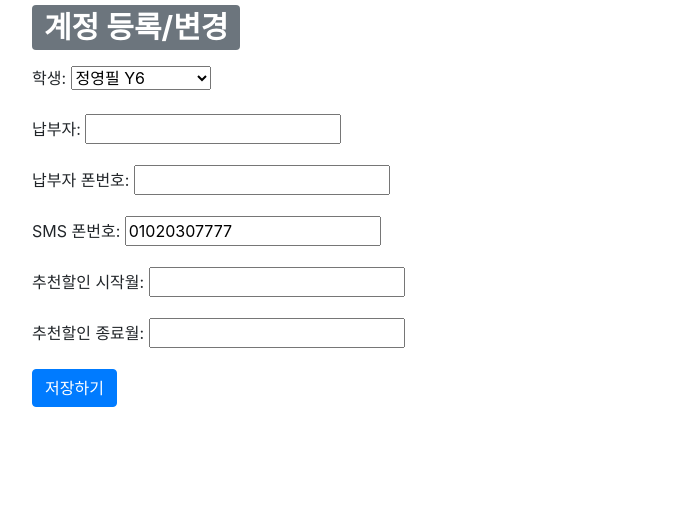
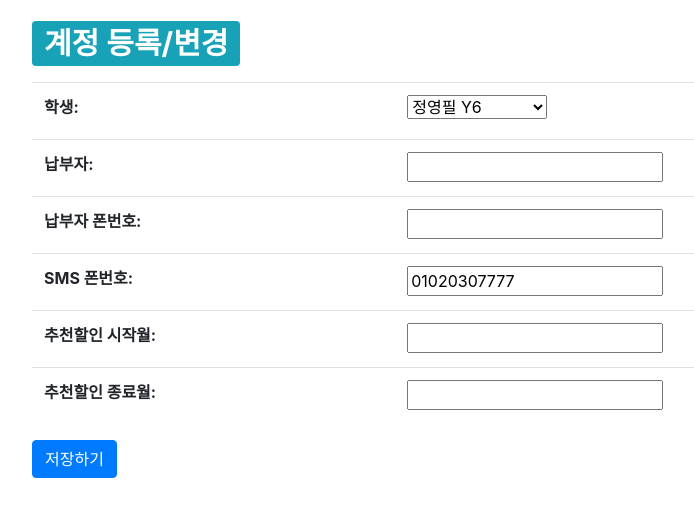
Before and after one commit to pirius-jeong/studyroom, a Django app: page /studyroom/account/modify/46/ in a window 1280 px wide. Shown: the part 57-574 px from the top of the page, without its empty margins (53-747 px from the left). Run offline with Django 3.2, Linux system fonts and the light colour scheme; the first user in the database is signed in; data comes from the database, SQL or seed files in the repository; some libraries are stand-ins or nearby versions.

Commit message:
Update account_form.html

```diff
--- a/templates/studyroom/account_form.html
+++ b/templates/studyroom/account_form.html
@@ -1,13 +1,12 @@
 {% extends 'base.html' %}
+{% block content %}
 
-{% block content %}
-<div class="container">
+<div class="container my-3">
     <div>
         <h1>
-            <span class="badge badge-secondary">계정 등록/변경</span>
+            <span class="badge badge-info">계정 등록/변경</span>
         </h1>
     </div>
-
     <form method="post" class="post-form my-3">
         {% csrf_token %}
         <!-- 오류표시 Start -->
@@ -22,7 +21,9 @@
             </div>
         {% endif %}
         <!-- 오류표시 End -->
-        {{ form.as_p }}
+        <table class="table table-hover">
+        {{ form.as_table }}
+        </table>
         <button type="submit" class="btn btn-primary">저장하기</button>
     </form>
 </div>
```
